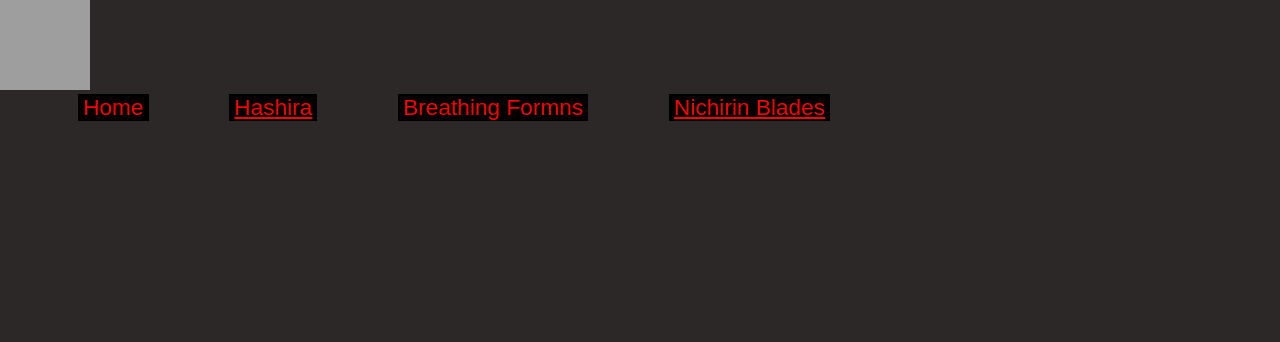
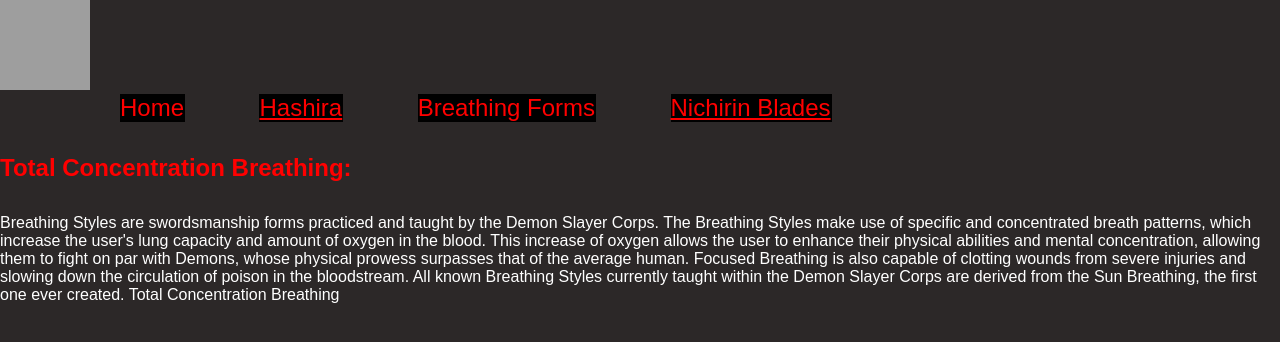
Before and after one commit to Iftee07/AnimeWeb, a plain HTML site: page breath.html in a window 1280 px wide. Drawn offline with Linux system fonts and the light colour scheme; grey boxes are pictures that could not be loaded.

Commit message:
updated files

```diff
--- a/breath.html
+++ b/breath.html
@@ -12,10 +12,23 @@
         <ul>
             <li><a herf="index.html">Home</a></li>
             <li><a href="hashira.html">Hashira</a></li>
-            <li>Breathing Formns</li>
+            <li>Breathing Forms</li>
             <li><a href="nichirin.html">Nichirin Blades</a></li>
         </ul>
             </nav>
     </header>
+<p>
+    <h4>Total Concentration Breathing:</h4>
+    Breathing Styles are swordsmanship forms practiced and taught by the Demon Slayer Corps. The Breathing Styles make use of specific and concentrated breath patterns, which increase the user's lung capacity and amount of oxygen in the blood. This increase of oxygen allows the user to enhance their physical abilities and mental concentration, allowing them to fight on par with Demons, whose physical prowess surpasses that of the average human.
+
+    Focused Breathing is also capable of clotting wounds from severe injuries and slowing down the circulation of poison in the bloodstream.
+
+    All known Breathing Styles currently taught within the Demon Slayer Corps are derived from the Sun Breathing, the first one ever created.
+
+    Total Concentration Breathing
+
+</p>
+
+
 </body>
 </html>
--- a/layout.css
+++ b/layout.css
@@ -14,19 +14,16 @@
 }
 nav ul{
     display: inline;
+    margin-left: 80px;
 }
 nav ul li{
     display: inline-block;
-    font-size: 15pt;
+    font-size: 18pt;
     list-style-type: none;
     background-color: black;
     color: red;
-    margin-right: 3%;
-    margin-left: 3%;
-    font-size: 17pt;
-    padding-left: 5px;
-    padding-right: 5px;
-    margin-bottom: 1%;
+    margin-right: 70px;
+    padding-right: 1px;
 }
 nav ul li a{
     color: red;
```
Also changed, not shown: nichirin.html (+11 -11 lines).
